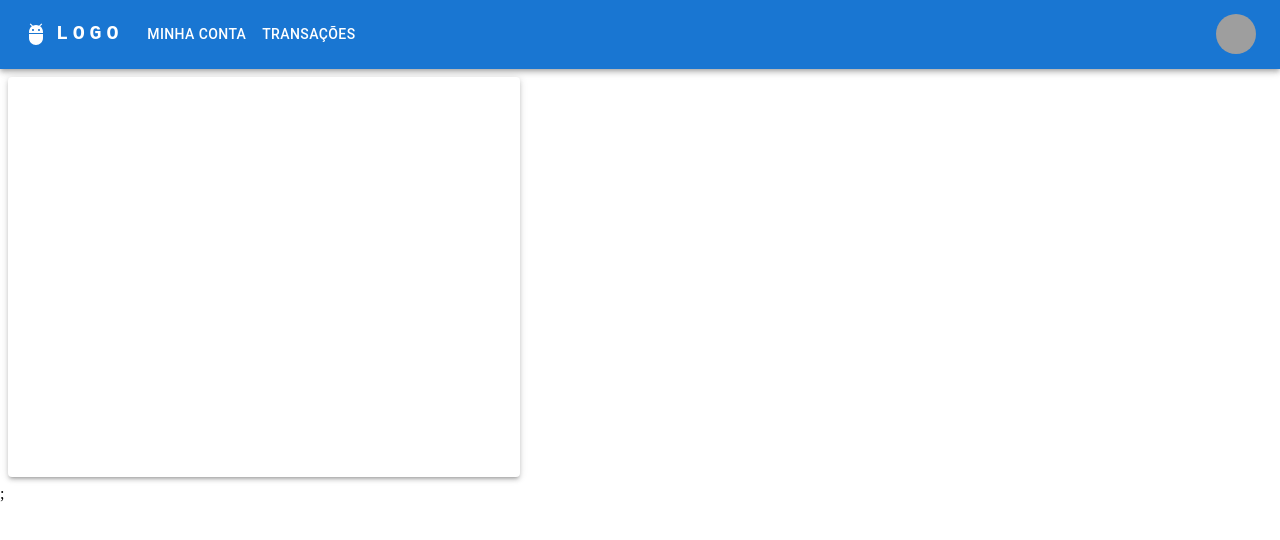
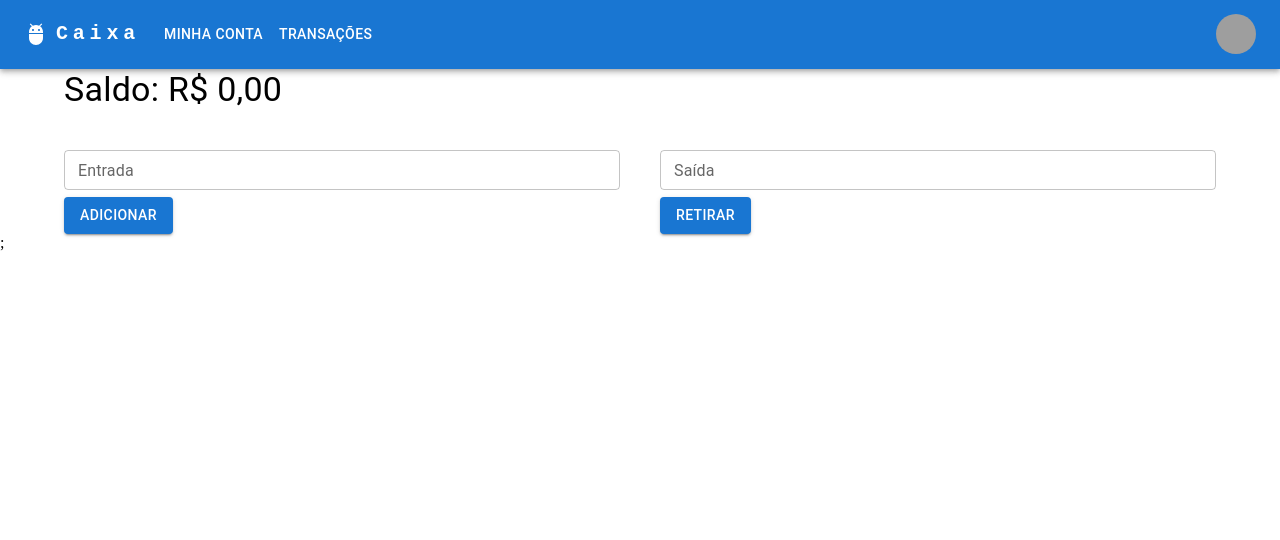
Before and after one commit to umpierres/caixa, a React (Create React App) app: page /transactions in a window 1280 px wide. Shown: the top 540 px of the page. Built offline with nearby package versions, Linux system fonts and the light colour scheme; grey boxes are pictures that could not be loaded.

Commit message:
Exclui o paper e adicionei no local container.

```diff
--- a/src/components/Paper.tsx
+++ /dev/null
@@ -1,21 +0,0 @@
-import * as React from 'react';
-import Box from '@mui/material/Box';
-import Paper from '@mui/material/Paper';
-
-export default function SimplePaper() {
-  return (
-    <Box
-      sx={{
-        display: 'flex',
-        flexWrap: 'wrap',
-        '& > :not(style)': {
-          m: 1,
-          width: '40vw',
-          height: '50vh'
-        }
-      }}
-    >
-      <Paper elevation={3} />
-    </Box>
-  );
-}
--- a/src/components/ResponsiveAppBar.tsx
+++ b/src/components/ResponsiveAppBar.tsx
@@ -57,7 +57,7 @@ function ResponsiveAppBar() {
               textDecoration: 'none'
             }}
           >
-            LOGO
+            Caixa
           </Typography>
 
           <Box sx={{ flexGrow: 1, display: { xs: 'flex', md: 'none' } }}>
--- a/src/pages/CreateTransaction.tsx
+++ b/src/pages/CreateTransaction.tsx
@@ -1,12 +1,30 @@
 import React from 'react';
+import { Button, Container, Grid, TextField, Typography } from '@mui/material';
 import ResponsiveAppBar from '../components/ResponsiveAppBar';
-import Paper from '../components/Paper';
 
 const CreateTransaction: React.FC = () => {
   return (
     <>
       <ResponsiveAppBar />
-      <Paper />
+      <Container>
+        <Grid container spacing={5}>
+          <Grid item xs={12}>
+            <Typography variant="h4">Saldo: R$ 0,00</Typography>
+          </Grid>
+          <Grid item lg={6} xs={6}>
+            <TextField label="Entrada" fullWidth type={'number'} id="outlined-size-small" size="small" />
+            <Button variant="contained" sx={{ marginTop: '7px' }}>
+              Adicionar
+            </Button>
+          </Grid>
+          <Grid item lg={6} xs={6}>
+            <TextField label="Saída" fullWidth type={'number'} id="outlined-size-small" size="small" />
+            <Button variant="contained" sx={{ marginTop: '7px' }}>
+              Retirar
+            </Button>
+          </Grid>
+        </Grid>
+      </Container>
     </>
   );
 };
```
Also changed, not shown: 1 other file (tests, documents, lock files or other folders).
